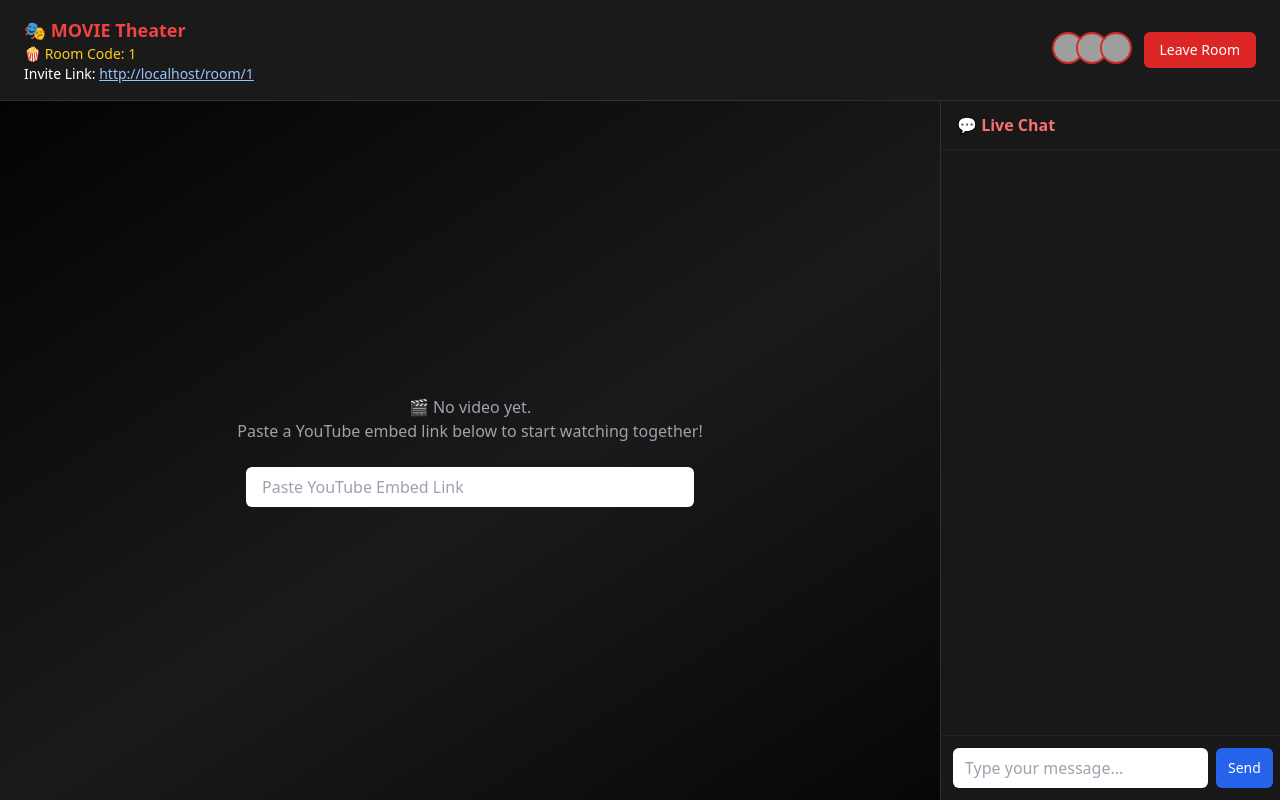
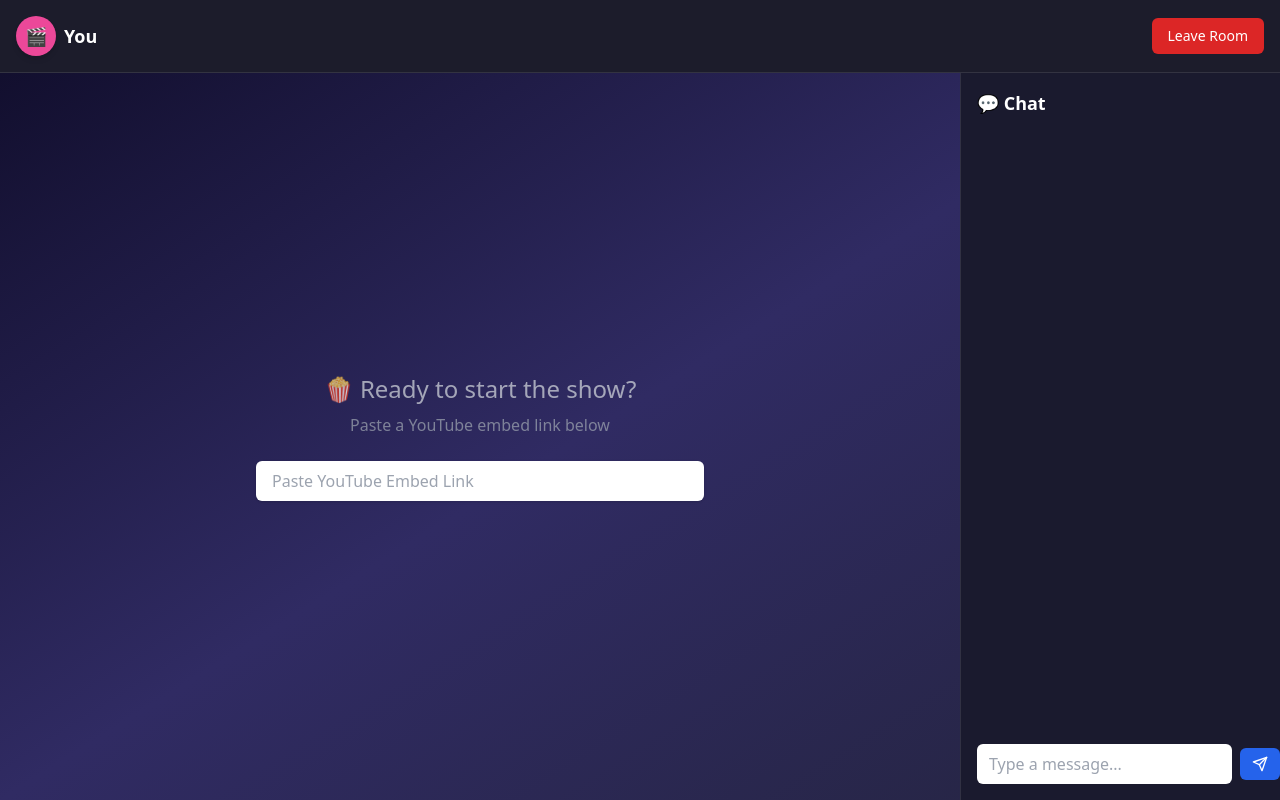
Before and after one commit to Tanmay333/PopcornSync, a React (Vite) app: page /room/1 in a window 1280 px wide. Built offline with nearby package versions, Linux system fonts and the light colour scheme; grey boxes are pictures that could not be loaded.

Commit message:
feat: updated Room UI with avatars

```diff
--- a/package.json
+++ b/package.json
@@ -10,6 +10,8 @@
     "preview": "vite preview"
   },
   "dependencies": {
+    "@babel/runtime": "^7.27.1",
+    "core-js-pure": "^3.42.0",
     "react": "^19.1.0",
     "react-dom": "^19.1.0",
     "react-icons": "^5.5.0",
--- a/src/pages/CreateRoom.jsx
+++ b/src/pages/CreateRoom.jsx
@@ -1,93 +1,20 @@
-import React, { useState } from "react";
+import { useEffect } from "react";
 import { useNavigate } from "react-router-dom";
 import { v4 as uuidv4 } from "uuid";
 
-const theaterOptions = [
-  { label: "🍿 Movie Theater", value: "movie" },
-  { label: "📺 YouTube Theater", value: "youtube" },
-  { label: "🤝 Chill Chat Room", value: "chat" },
-];
-
 function CreateRoom() {
-  const [theaterType, setTheaterType] = useState("");
-  const [roomCode, setRoomCode] = useState("");
   const navigate = useNavigate();
 
-  const handleCreateRoom = () => {
-    if (!theaterType) {
-      alert("Please select a theater type.");
-      return;
-    }
-
-    const code = uuidv4().slice(0, 6);
-    setRoomCode(code);
-
-    navigate(`/room/${code}`, {
-      state: { theaterType },
-    });
-  };
-
-  const handleCopy = () => {
-    const link = `${window.location.origin}/room/${roomCode}`;
-    navigator.clipboard.writeText(link);
-    alert("Link copied to clipboard!");
-  };
+  useEffect(() => {
+    const roomId = uuidv4().split("-")[0];
+    navigate(`/room/${roomId}`);
+  }, [navigate]);
 
   return (
-    <div className="min-h-screen bg-black text-white flex flex-col items-center justify-center px-4">
-      <h1 className="text-4xl font-bold text-yellow-400 mb-6">
-        🎥 Create Your Theater
-      </h1>
-
-      {!roomCode ? (
-        <div className="flex flex-col gap-4 items-center w-full max-w-sm">
-          <p className="text-lg text-center text-gray-300">
-            Choose your theater type:
-          </p>
-          <div className="flex flex-col gap-3 w-full">
-            {theaterOptions.map((option) => (
-              <button
-                key={option.value}
-                onClick={() => setTheaterType(option.value)}
-                className={`px-4 py-3 rounded-xl font-semibold transition ${
-                  theaterType === option.value
-                    ? "bg-yellow-500 text-black"
-                    : "bg-gray-800 hover:bg-gray-700"
-                }`}
-              >
-                {option.label}
-              </button>
-            ))}
-          </div>
-          <button
-            onClick={handleCreateRoom}
-            className="bg-green-500 text-black px-6 py-2 rounded-xl font-semibold hover:bg-green-400 transition mt-4"
-          >
-            Create Room 🚀
-          </button>
-        </div>
-      ) : (
-        <div className="text-center space-y-4">
-          <p className="text-lg">✅ Room Created!</p>
-          <p>
-            <span className="font-bold text-green-400">Room Code:</span>{" "}
-            {roomCode}
-          </p>
-          <p>
-            <span className="font-bold text-blue-400">Room Link:</span>
-            <br />
-            <a href={`/room/${roomCode}`} className="text-blue-300 underline">
-              {window.location.origin}/room/{roomCode}
-            </a>
-          </p>
-          <button
-            onClick={handleCopy}
-            className="bg-yellow-500 px-4 py-2 rounded-md hover:bg-yellow-400 transition"
-          >
-            Copy Invite Link 📋
-          </button>
-        </div>
-      )}
+    <div className="min-h-screen flex items-center justify-center bg-gradient-to-br from-black to-[#1a1a1a] text-white">
+      <div className="text-xl font-semibold animate-pulse">
+        Creating your room... 🎬🍿
+      </div>
     </div>
   );
 }
--- a/src/pages/Room.jsx
+++ b/src/pages/Room.jsx
@@ -1,17 +1,14 @@
 import React, { useState } from "react";
-import { useParams, useNavigate, useLocation } from "react-router-dom";
+import { useParams, useNavigate } from "react-router-dom";
+import { FiSend } from "react-icons/fi";
+import { FaRegSmile } from "react-icons/fa";
 
 function Room() {
-  const { roomCode, roomId } = useParams();
+  const { roomCode } = useParams();
   const navigate = useNavigate();
-  const location = useLocation();
   const [videoUrl, setVideoUrl] = useState("");
   const [chatMessages, setChatMessages] = useState([]);
   const [message, setMessage] = useState("");
-
-  const actualRoomCode = roomCode || roomId;
-  const theaterType = location.state?.theaterType || "movie";
-  const roomLink = `${window.location.origin}/room/${actualRoomCode}`;
 
   const handleSend = () => {
     if (message.trim() !== "") {
@@ -21,38 +18,15 @@
   };
 
   return (
-    <div className="min-h-screen bg-gradient-to-br from-black via-[#1a1a1a] to-black text-white flex flex-col">
+    <div className="min-h-screen bg-gradient-to-br from-[#0f0c29] via-[#302b63] to-[#24243e] text-white flex flex-col">
       {/* Header */}
-      <header className="flex items-center justify-between px-6 py-4 border-b border-white/10 bg-[#1a1a1a]">
-        <div>
-          <div className="text-lg font-bold text-red-500">
-            🎭 {theaterType.toUpperCase()} Theater
+      <div className="flex justify-between items-center p-4 border-b border-white/10 bg-[#1c1c2b]">
+        {/* Avatar */}
+        <div className="flex items-center gap-2">
+          <div className="w-10 h-10 rounded-full bg-pink-500 text-white flex items-center justify-center text-lg font-bold shadow-md">
+            🎬
           </div>
-          <div className="text-sm text-yellow-400">
-            🍿 Room Code: {actualRoomCode}
-          </div>
-          <div className="text-sm">
-            Invite Link:{" "}
-            <a href={roomLink} className="text-blue-300 underline">
-              {roomLink}
-            </a>
-          </div>
-        </div>
-        <div className="flex gap-3">
-          {/* Mock avatars */}
-          <div className="flex -space-x-2">
-            <img
-              src="https://i.pravatar.cc/30?img=1"
-              className="w-8 h-8 rounded-full border-2 border-red-600"
-            />
-            <img
-              src="https://i.pravatar.cc/30?img=2"
-              className="w-8 h-8 rounded-full border-2 border-red-600"
-            />
-            <img
-              src="https://i.pravatar.cc/30?img=3"
-              className="w-8 h-8 rounded-full border-2 border-red-600"
-            />
+          <span className="text-lg font-semibold">You</span>
         </div>
         <button
           onClick={() => navigate("/")}
@@ -61,68 +35,68 @@
           Leave Room
         </button>
       </div>
-      </header>
 
-      {/* Body */}
-      <main className="flex flex-1">
-        {/* Video Area */}
-        <section className="flex-1 flex flex-col items-center justify-center p-6">
-          {videoUrl ? (
+      {/* Main */}
+      <div className="flex flex-1">
+        {/* Video Section */}
+        <div className="flex-1 flex flex-col items-center justify-center p-6">
+          {!videoUrl ? (
+            <div className="text-center text-gray-300 animate-pulse">
+              <p className="text-2xl mb-2">🍿 Ready to start the show?</p>
+              <p className="text-md text-gray-400">
+                Paste a YouTube embed link below
+              </p>
+            </div>
+          ) : (
             <iframe
               src={videoUrl}
-              className="w-full h-[65vh] rounded-lg shadow-xl"
+              className="w-full h-[60vh] rounded-lg shadow-xl"
               allow="autoplay"
               allowFullScreen
               title="video"
             ></iframe>
-          ) : (
-            <div className="text-center text-gray-400">
-              🎬 No video yet.
-              <br />
-              Paste a YouTube embed link below to start watching together!
-            </div>
           )}
           <input
             type="text"
             placeholder="Paste YouTube Embed Link"
             value={videoUrl}
             onChange={(e) => setVideoUrl(e.target.value)}
-            className="mt-6 w-full max-w-md px-4 py-2 rounded-md text-black"
+            className="mt-6 w-full max-w-md px-4 py-2 text-black rounded-md shadow"
           />
-        </section>
+        </div>
 
-        {/* Chat */}
-        <aside className="w-[340px] border-l border-white/10 bg-[#181818] flex flex-col">
-          <div className="px-4 py-3 border-b border-white/5 text-red-400 font-semibold">
-            💬 Live Chat
-          </div>
-          <div className="flex-1 overflow-y-auto px-4 py-2 space-y-2 text-sm">
-            {chatMessages.map((msg, i) => (
+        {/* Chat Section */}
+        <div className="w-80 bg-[#1a1a2e] p-4 border-l border-white/10 flex flex-col">
+          <h3 className="text-lg font-semibold mb-2 flex items-center gap-2">
+            💬 Chat
+          </h3>
+          <div className="flex-1 overflow-y-auto mb-2 space-y-2 scrollbar-thin">
+            {chatMessages.map((msg, index) => (
               <div
-                key={i}
-                className="bg-white/10 p-2 rounded-md max-w-[90%] break-words"
+                key={index}
+                className="bg-white/10 p-2 rounded-md text-sm max-w-full break-words"
               >
                 {msg}
               </div>
             ))}
           </div>
-          <div className="p-3 border-t border-white/5 flex gap-2">
+          <div className="flex gap-2 items-center">
             <input
               type="text"
-              placeholder="Type your message..."
               value={message}
               onChange={(e) => setMessage(e.target.value)}
+              placeholder="Type a message..."
               className="flex-1 px-3 py-2 rounded-md text-black"
             />
             <button
               onClick={handleSend}
-              className="bg-blue-600 hover:bg-blue-500 px-3 py-2 rounded-md text-sm"
+              className="bg-blue-600 hover:bg-blue-500 px-3 py-2 rounded-md"
             >
-              Send
+              <FiSend />
             </button>
           </div>
-        </aside>
-      </main>
+        </div>
+      </div>
     </div>
   );
 }
```
Also changed, not shown: 1 other file (tests, documents, lock files or other folders). Lines whose indentation alone changed are shown as unchanged.
